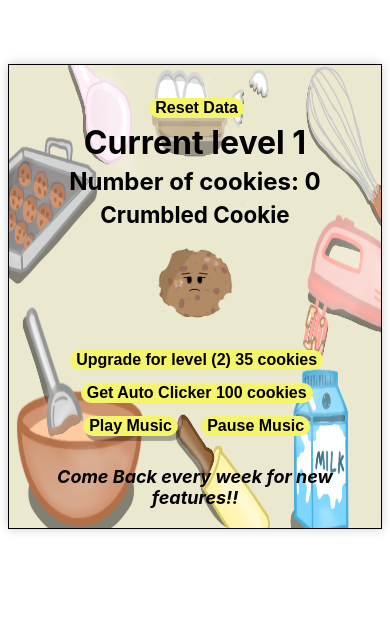
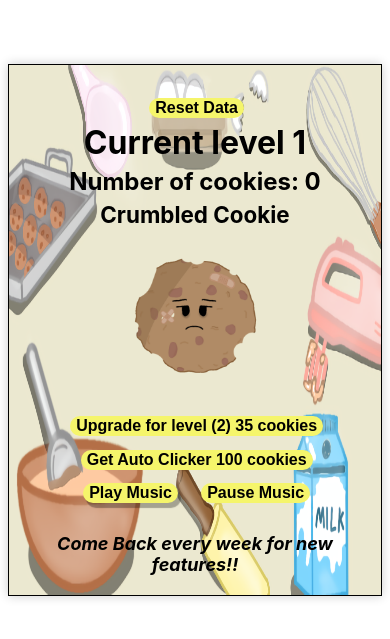
Before and after one commit to Elie-Wakim/idle-cookie, a React (Create React App) app: page / in a window 390 px wide. Shown: the part 131-770 px from the top of the page. Built offline with nearby package versions, Linux system fonts and the light colour scheme; no server answers.

Commit message:
Fixed Ui

```diff
--- a/src/cookie.css
+++ b/src/cookie.css
@@ -19,8 +19,7 @@ body{
     font-size:140%;
 }
 img{
-    width: 30%;
-    height: 10%;
+    width: 35%;
     border-radius: 50%;
     object-fit: cover;
 }
@@ -66,11 +65,9 @@ cursor:pointer;
   background-repeat: no-repeat;
   border: 1px solid black ;
     }
-    .img{
-    width: 35%;
-    height: 20%;
+    img{
     border-radius: 50%;
-    object-fit: cover;
+    width: 50%
     }
 button{
     margin-left:1%;
--- a/src/cookie.jsx
+++ b/src/cookie.jsx
@@ -3,10 +3,10 @@ import { useEffect } from 'react';
 import React, { useRef } from 'react';
 import './cookie.css'
 const music1 = require("./music/butter.mp3")
-//const music2= require("./music/honey jam.mp3")
-//const music3 = require("./music/pancake.mp3")
-//const music4 = require("./music/chocolate.mp3")
-//const music5 = require("./music/donut.mp3")
+const music2= require("./music/honeyjam.mp3")
+const music3 = require("./music/pancake.mp3")
+const music4 = require("./music/chocolate.mp3")
+const music5 = require("./music/donut.mp3")
 const bgcook=require("./pics/background.png")
 const cookie1 = require('./pics/cookie1.png')
 const cookie2 = require('./pics/cookie2.png')
@@ -20,7 +20,7 @@ const cookie = [
   {pic: cookie4,name: "Lovely"},
   {pic: cookie5,name: "Luna"}
 ];
-const music=[music1]
+const music=[music1,music2,music3,music4,music5]
 function Cookie(){
     const [count,newCount] = useState(0)
     const [lvl,newLvl] = useState(1)
```
